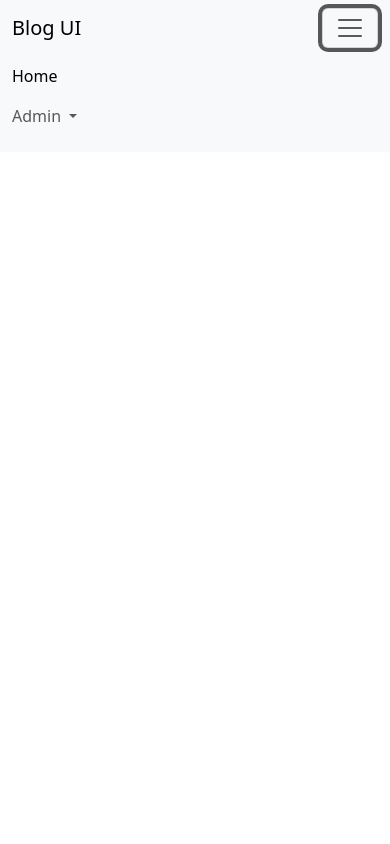
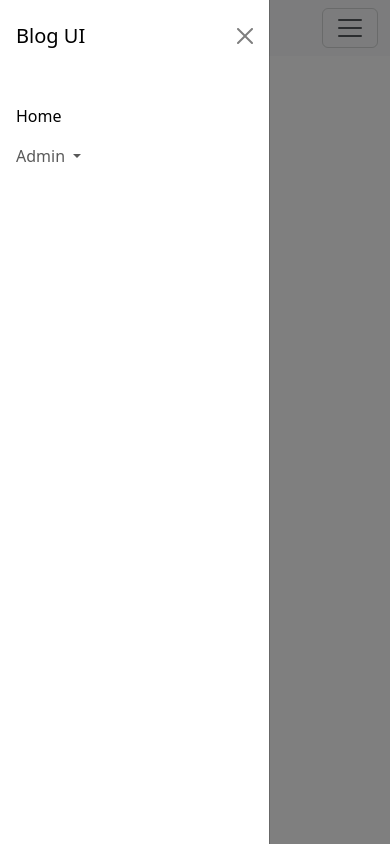
Before and after one commit to PheletsoBear/BlogUI, an Angular app: page / in a window 390 px wide. Both pictures are taken after a click on the button "Toggle navigation". Built offline with nearby package versions, Linux system fonts and the light colour scheme.

Commit message:
added responsive offcanvas navbar

```diff
--- a/src/app/Core/Components/navbar/navbar.component.css
+++ b/src/app/Core/Components/navbar/navbar.component.css
@@ -0,0 +1,12 @@
+.offcanvas, .offcanvas-lg, .offcanvas-md, .offcanvas-sm, .offcanvas-xl, .offcanvas-xxl {
+
+    --bs-offcanvas-width: 270px;
+
+}
+
+/*
+.navbar-nav-scroll {
+    max-height: 1000px;
+    overflow-y: auto;
+}
+*/
--- a/src/app/Core/Components/navbar/navbar.component.html
+++ b/src/app/Core/Components/navbar/navbar.component.html
@@ -3,13 +3,27 @@
       <a class="navbar-brand" href="#">Blog UI</a>
 
       <!--This is the responsive toggle bar for the mobile view -->
-      <button class="navbar-toggler" type="button" data-bs-toggle="collapse" data-bs-target="#navbarScroll" aria-controls="navbarScroll" aria-expanded="false" aria-label="Toggle navigation">
+      <button class="navbar-toggler" type="button" data-bs-toggle="offcanvas"  data-bs-target="#offcanvasExample" aria-controls="offcanvasExample" aria-expanded="false" aria-label="Toggle navigation">
         <span class="navbar-toggler-icon"></span>
       </button>
 
       <!--This is the collapse OffCanvas connected to the responsive toggle button/Hamburger -->
+      <!--Made use of the property binding  where the id of the div links to data-bs-target of the button of navbar-toggler-->
 
-      <div class="collapse navbar-collapse" id="navbarScroll">
+      <!--
+        note:
+        in order to be able to dismiss the offCanvas we make use of the
+
+        data-bs-dismiss="offcanvas"
+
+      -->
+
+      <div class="offcanvas offcanvas-start" tabindex="-1" id="offcanvasExample" aria-labelledby="offcanvasExampleLabel">
+        <div class="offcanvas-header">
+          <a class="navbar-brand" href="#"><h5 class="offcanvas-title" id="offcanvasExampleLabel">Blog UI</h5></a>
+          <button type="button" class="btn-close text-reset" data-bs-dismiss="offcanvas" aria-label="Close"></button>
+        </div>
+        <div class="offcanvas-body">
            <ul class="navbar-nav me-auto my-2 my-lg-0 navbar-nav-scroll" style="--bs-scroll-height: 100px;">
               <li class="nav-item">
                 <a class="nav-link active" aria-current="page" href="#">Home</a>
@@ -21,13 +35,18 @@
                 </a>
                 <ul class="dropdown-menu">
 
-              <li><a class="dropdown-item" routerLink="admin/categories" >Category</a></li>
+                  <li><a class="dropdown-item " routerLink="#offcanvasExample" routerLink="admin/categories"  data-bs-dismiss="offcanvas">Category</a></li>
+
 
                 </ul>
               </li>
 
             </ul>
-
           </div>
         </div>
+      </div>
+
+
+
+
   </nav>
```
Lines whose indentation alone changed are shown as unchanged.
